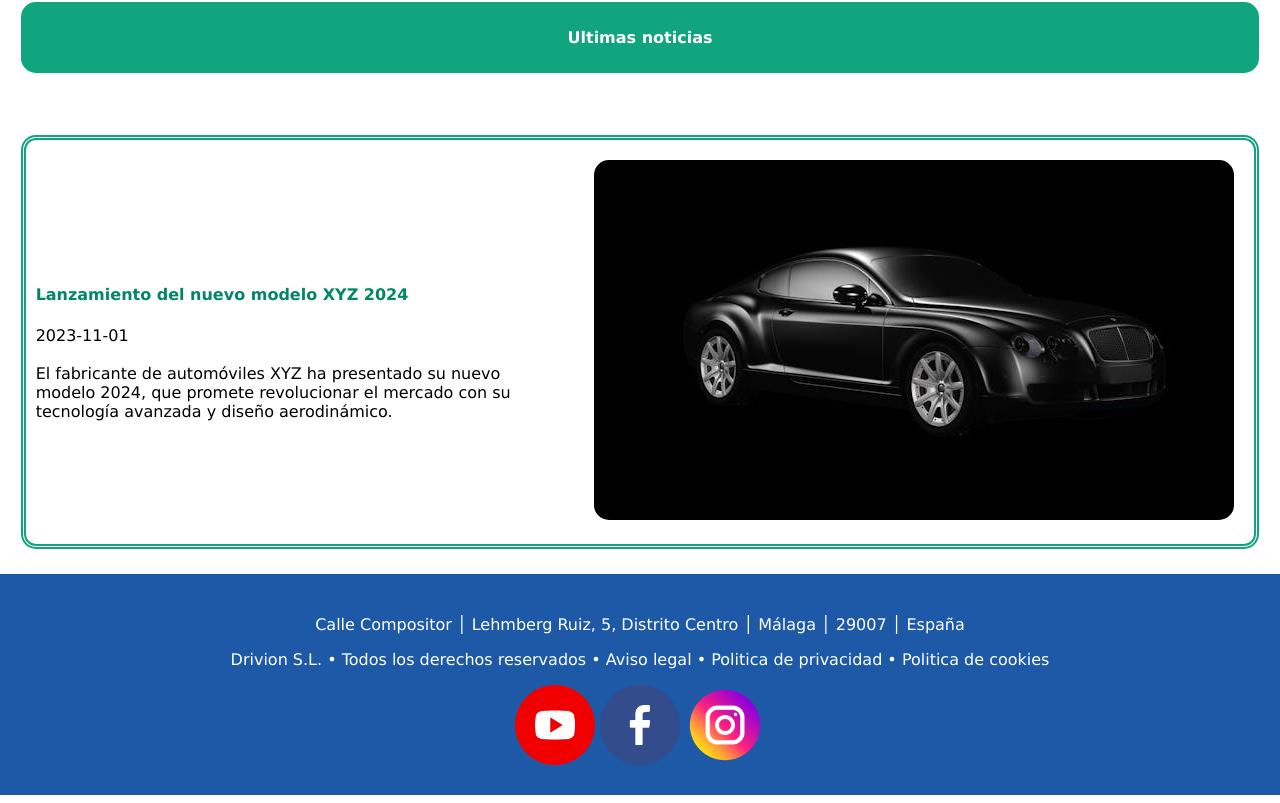
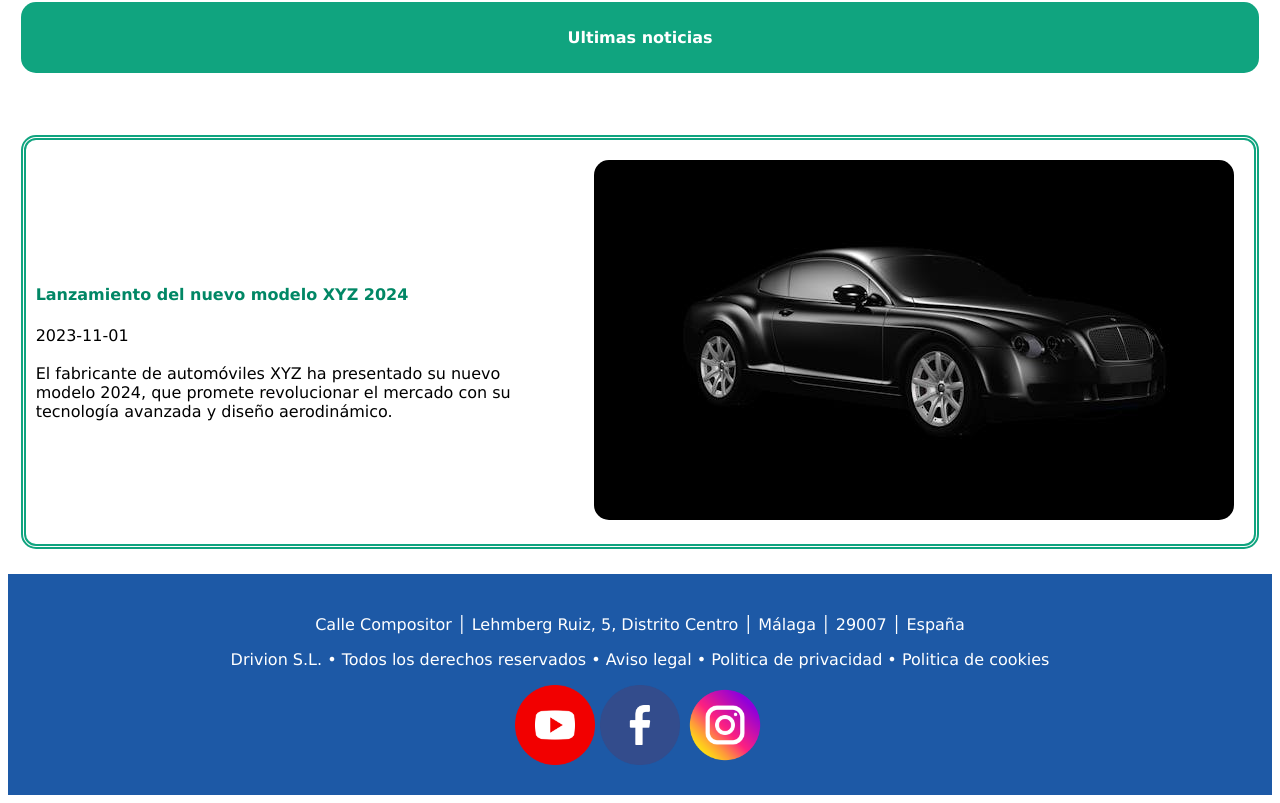
Before and after one commit to Maryleand/TrabajoHTML-JS, a plain HTML site: page index.html in a window 1280 px wide. Shown: the part 1653-2456 px from the top of the page. Drawn offline with Linux system fonts and the light colour scheme; a web font is replaced by a local one.

Commit message:
Prueba footer

```diff
--- a/css/estilos.css
+++ b/css/estilos.css
@@ -429,7 +429,6 @@ height: 450px;
     text-align: center;
     color: #ffffff;
     padding: 2%;
-    margin: 8px -8px -8px -8px;
 }
 
 
```
